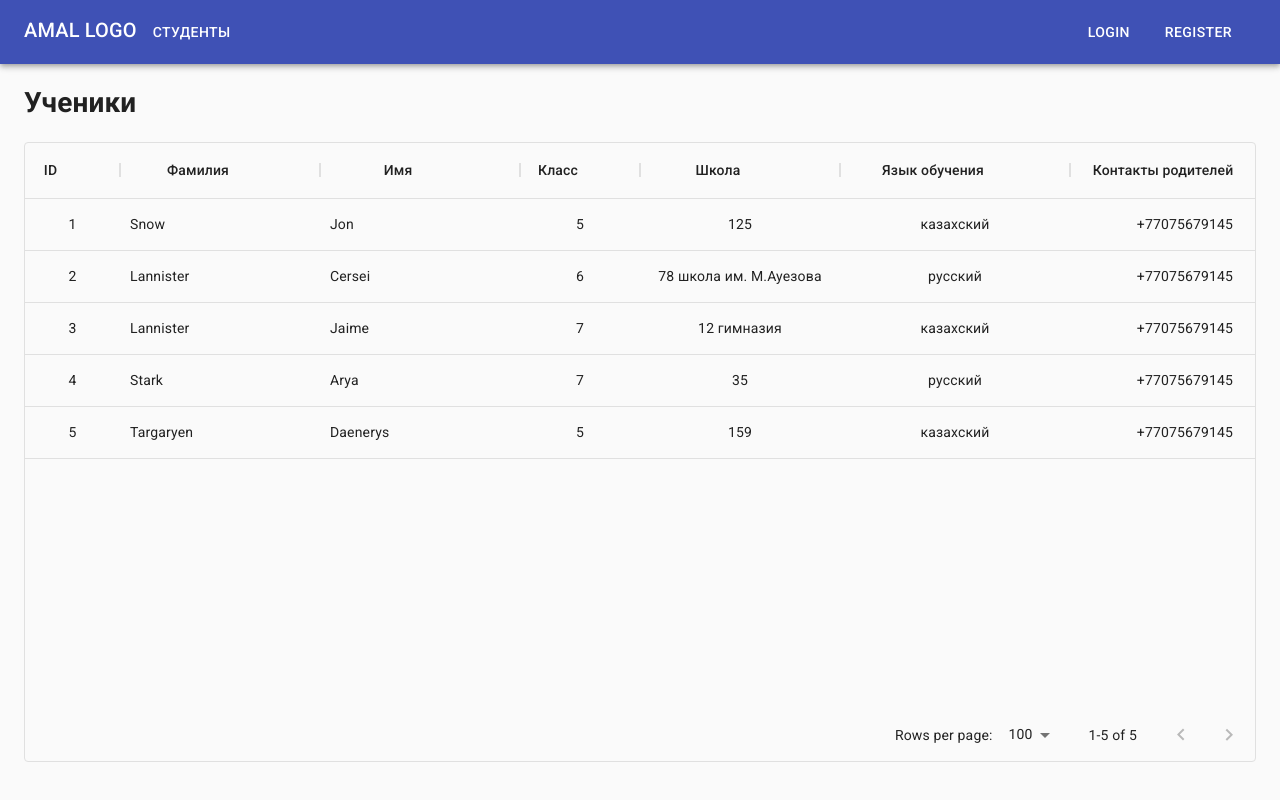
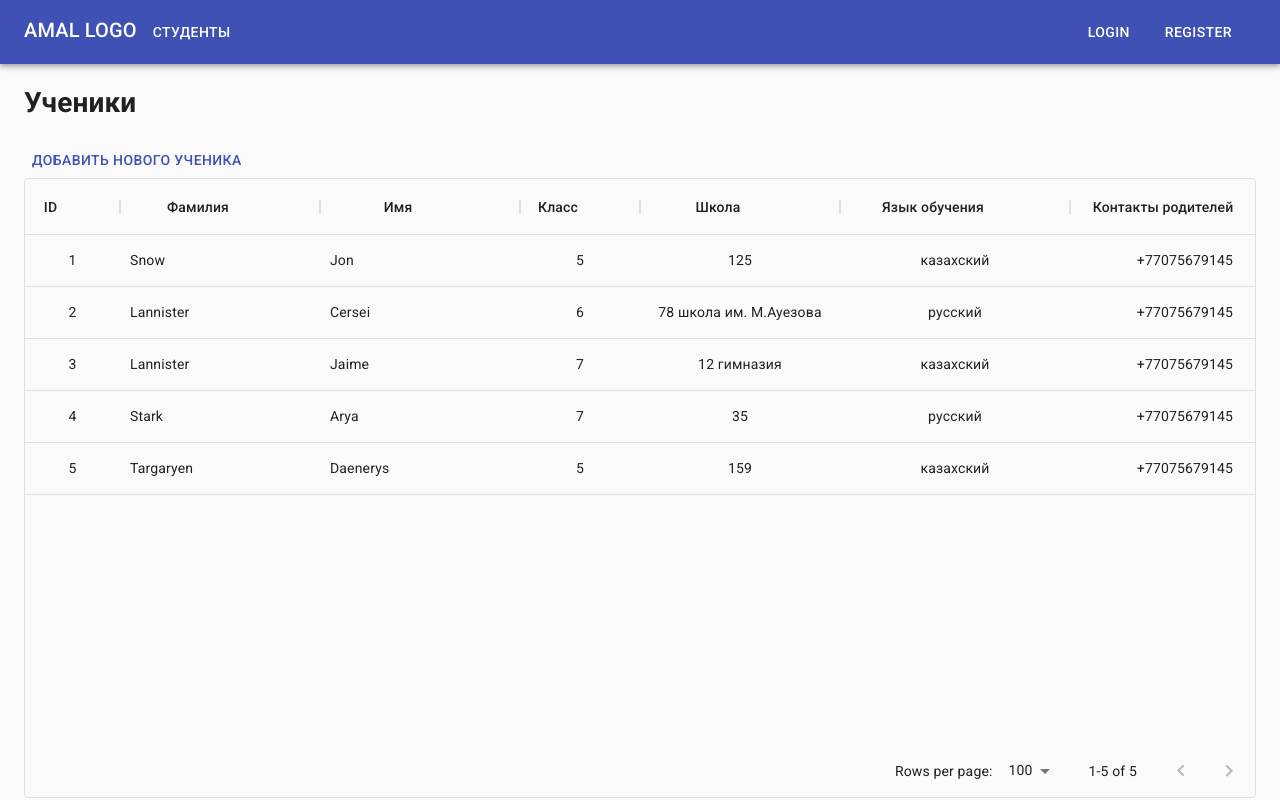
Before and after one commit to xx3u/amal_frontend, a React (Create React App) app: page /admin-app/students in a window 1280 px wide. Built offline with nearby package versions, Linux system fonts and the light colour scheme.

Commit message:
Элемент кнопки добавления учеников поставлен

```diff
--- a/src/pages/StudentsPage/StudentsPage.js
+++ b/src/pages/StudentsPage/StudentsPage.js
@@ -1,9 +1,17 @@
 import React from 'react';
+import {Link} from 'react-router-dom';
+import {Button} from '@material-ui/core';
 import StudentsContainer from '../../containers/StudentsContainer/StudentsContainer';
+
 
 const StudentsPage = () => (
   <div>
       <h1>Ученики</h1>
+      <Button component={Link}
+                    to="/admin-app/students/add"
+                    color="primary">
+                      Добавить нового ученика
+      </Button>
       <StudentsContainer/>
   </div>
 );
```
Also changed, not shown: 1 other file (tests, documents, lock files or other folders).
